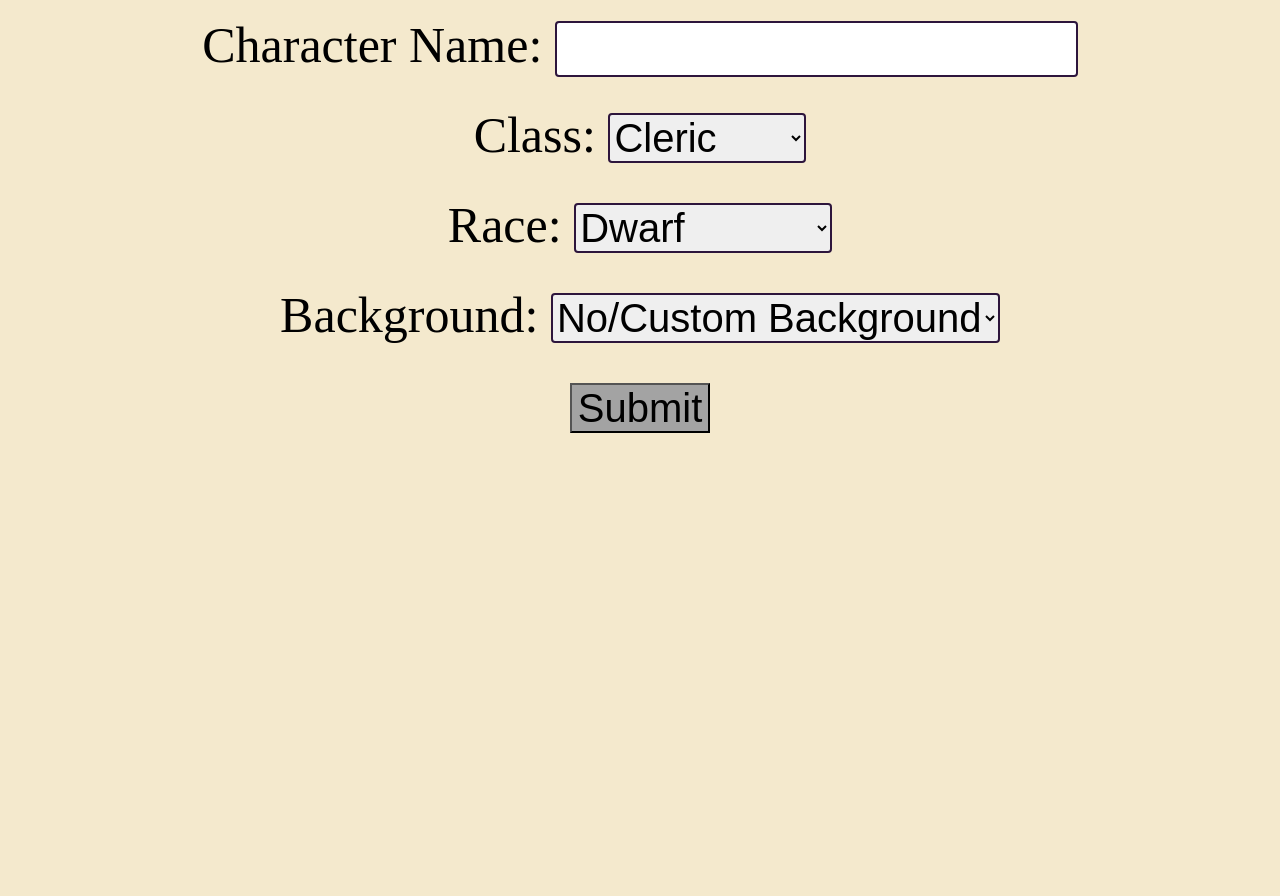
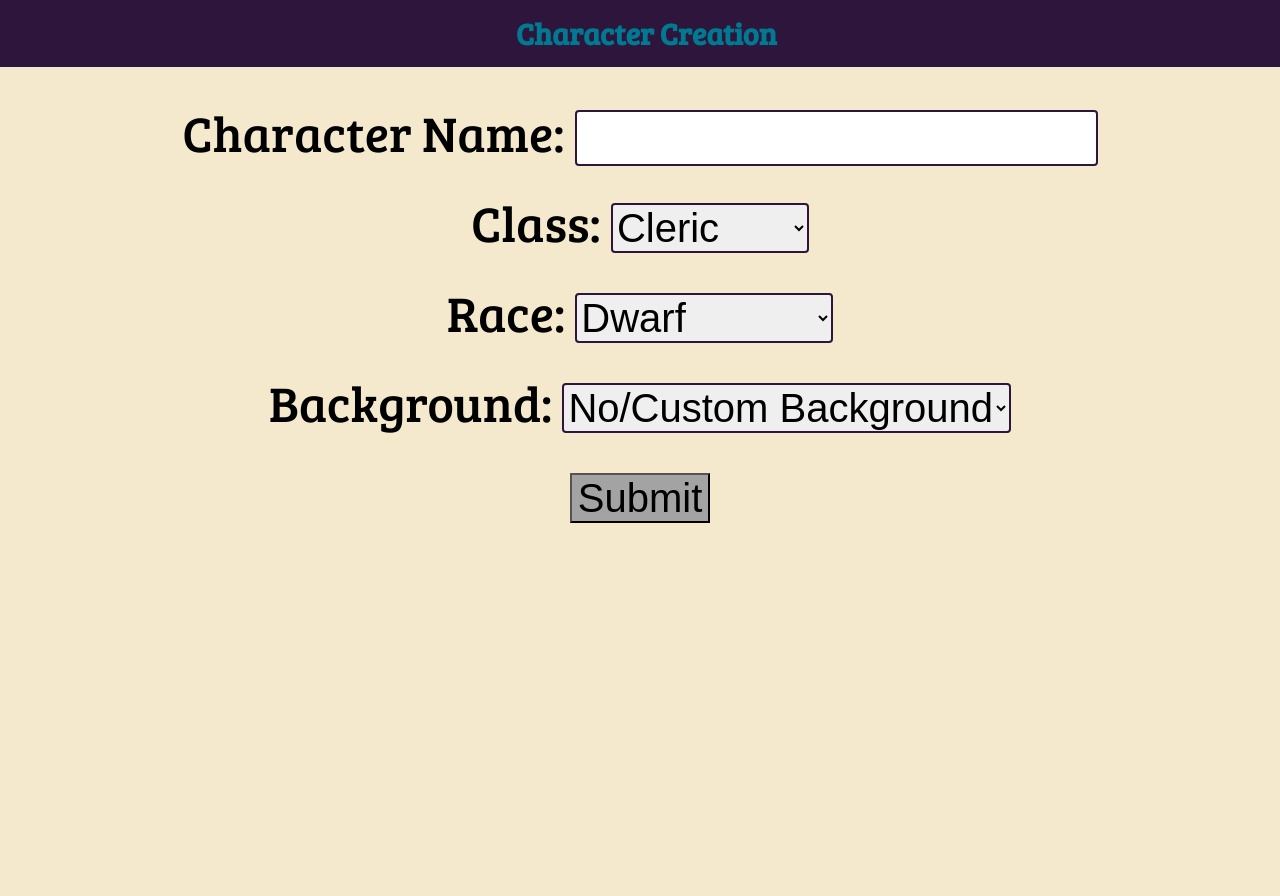
Before and after one commit to Routund/DND_Character_Gen, a Flask app: page /create/1 in a window 1280 px wide. Run offline with Flask 3, Linux system fonts and the light colour scheme; data comes from the database, SQL or seed files in the repository; both versions use the stored data as it was after the commit.

Commit message:
Misc Changes Cleaned up code on generating values for the choices Started work on reworking user input forms

```diff
--- a/routes.py
+++ b/routes.py
@@ -37,6 +37,46 @@ def setSession(keys, values):
     for i in range(len(keys)):
         session[keys[i]] = values[i]
 
+# Set up information on the choice
+def decompressChoice(cur,current_choice):
+    cur.execute(F'SELECT Choices,MaxAllowed,Type FROM ProfChoice WHERE Choice_Id = {current_choice}')
+    data = cur.fetchone()
+    maxA = int(data[1])
+    session['currentChoiceType']=data[2]
+    options = data[0].split(',')
+    option_values=[]
+    title = ""
+    if(data[2]=="Proficiency"):
+        # Get all proficiencies, and block proficiencies already taken
+        allProfs = session["proficiencies"]
+        for option in options:
+            if option in allProfs:
+                options.pop(options.index(option))
+        option_values=options
+        title = f"Select up to {maxA} proficiencies:"
+    elif(data[2]=='ASI'):
+            return [0]
+    elif(data[2]=="Expertise"):
+        # Find all proficiencies that can have expertise applied to them among the current proficiencies. This also stops skils already with proficiencies from getting more proficient
+        allProfs = session["proficiencies"]
+        for option in options:
+            if allProfs.count(option)!=1:
+                options.pop(options.index(option))
+        option_values=options
+        title = f"Take expertise(double proficiencies) in {maxA} skills:"
+    elif(data[2]=="Ability"):
+        # Get ability id for each ability
+        for option in options:
+            cur.execute(F'SELECT Ability_Id FROM Ability WHERE Name = \'{option}\'')
+            option_values.append(cur.fetchone()[0])
+            title = f"Gain {maxA} Abilities:"
+    elif(data[2]=="Subclass"):
+        for option in options:
+            cur.execute(F'SELECT Name FROM Subclass WHERE Subclass_Id = {int(option)}')
+            option_values.append(cur.fetchone()[0])
+        option_values, options = options,option_values
+        title = "Choose your subclass:"
+    return[options,option_values,maxA,title]
 
 @app.route('/create/1')
 def create():
@@ -45,7 +85,7 @@ def create():
     races = get_options("Race")
     background = get_options("Background")
     session.clear()
-    return render_template('CharacterCreation1.html', hClass=cClass, raceData=races, backgroundData=background)
+    return render_template('CharacterCreation1.html', hClass=cClass, raceData=races, backgroundData=background, title="Character Creation")
 
 
 @app.route('/create/2')
@@ -61,35 +101,8 @@ def create2():
     choices_left = session['choices_to_make']
     if (len(choices_left)>0):
         current_choice = choices_left[0]
-        cur.execute(F'SELECT Choices,MaxAllowed,Type FROM ProfChoice WHERE Choice_Id = {current_choice}')
-        data = cur.fetchone()
-        maxA = int(data[1])
-        session['currentChoiceType']=data[2]
-        options = data[0].split(',')
-        option_values=[]
-        if(data[2]=="Proficiency"):
-            allProfs = session["proficiencies"]
-            for option in options:
-                if option in allProfs:
-                    options.pop(options.index(option))
-            option_values=options
-        if(data[2]=="Expertise"):
-            allProfs = session["proficiencies"]
-            for option in options:
-                if option not in allProfs:
-                    options.pop(options.index(option))
-            option_values=options
-        elif(data[2]=="Ability"):
-            # Get ability id for each ability
-            for option in options:
-                cur.execute(F'SELECT Ability_Id FROM Ability WHERE Name = \'{option}\'')
-                option_values.append(cur.fetchone()[0])
-        elif(data[2]=="Subclass"):
-            for option in options:
-                cur.execute(F'SELECT Name FROM Subclass WHERE Subclass_Id = {int(option)}')
-                option_values.append(cur.fetchone()[0])
-            option_values, options = options,option_values
-        return render_template('ChooseProf.html', options=options, option_values=option_values, max_selections=maxA)
+        choiceData = decompressChoice(cur,current_choice)
+        return render_template('ChooseProf.html', options=choiceData[0], option_values=choiceData[1], max_selections=choiceData[2], title="Character Creation",user_prompt=choiceData[3])
     else:
         return redirect('/create/3')
 
@@ -128,9 +141,9 @@ def create3():
     if (added != []):
         # Add Race ASI to page, to give information on what stats will be increased
         added2 = ', '.join(added)
-        return render_template("CharacterCreation2.html", added_message=f"Please input your characters stats<br>Your race also gives {added2}",destination='submit3',base='8')
+        return render_template("CharacterCreation2.html", added_message=f"Please input your characters stats<br>Your race also gives {added2}",destination='submit3',base='8', title="Character Creation")
     else:
-        return render_template("CharacterCreation2.html", added_message="Please input your stats",destination='submit3',base="8")
+        return render_template("CharacterCreation2.html", added_message="Please input your stats",destination='submit3',base="8", title="Character Creation")
 
 
 @app.route('/submit1', methods=['POST'])
@@ -168,7 +181,7 @@ def submit2():
             return redirect(url_for('create3'))
         else:
             print(session['currentChoiceType'])
-            if(session['currentChoiceType']=="Proficiency"):
+            if(session['currentChoiceType']=="Proficiency" or session['currentChoiceType']=="Expertise"):
                 # Get the proficiencies so far, and add the proficiencies chosen to the form, then set
                 profs_chosen = request.form.getlist('choices')
                 all_profs = session['proficiencies']
@@ -186,7 +199,10 @@ def submit2():
                 else:
                     session['ability']=chosen_abilities
             elif(session['currentChoiceType']=="Subclass"):
-                session['subclass']=request.form.getlist('choices')[0]
+                subclass=request.form.getlist('choices')[0]
+                if subclass == 11 :
+                    session['choices_to_make'].append(143)
+                session['subclass'] = subclass
             session['choices_to_make'].pop(0)
             if('id' not in session):
                 return redirect(url_for('create2'))
@@ -208,13 +224,14 @@ def submit3():
             ASI = [0]*6
             for i in range(6):
                 ASI[i]=int(request.form.get(f'{i}'))
+                # Prevent negative numbers
                 if(ASI[i]<0):
                     return redirect(url_for('level',id=session['id']))
+            # Stop ASIs from having more than 2 points set
             if(sum(ASI)>2):
                 return redirect(url_for('level',id=session['id']))
             session['choices_to_make'].pop(0)
             session['ASI']=ASI
-            print(session['ASI'])
             return redirect(url_for('level',id=session['id']))
 
 @app.route('/insert', methods=['GET', 'POST'])
@@ -232,6 +249,7 @@ def insert():
     ac=10+(int(stats[1])-10)//2
     proficiencies = ','.join(session['proficiencies'])
 
+    # Get subclass if set, else keep it as none
     subclass = 1
     if ('subclass' in session):
         subclass=session['subclass']
@@ -239,11 +257,12 @@ def insert():
     if(race==2 or subclass==11):
         hp+=1
     cur.execute('INSERT INTO Character (Name,Race,Class,Level,Background,HP,AC,Stats,Proficiencies,Current_HP,Subclass) VALUES (?,?,?,?,?,?,?,?,?,?,?)',
-                (name,race,cClass,1,background,hp,ac,statsJoined,proficiencies,hp,subclass,)
-                )
+                (name,race,cClass,1,background,hp,ac,statsJoined,proficiencies,hp,subclass,))
+
     conn.commit()
+    last_row= cur.lastrowid
 
-    last_row= cur.lastrowid
+    # Map any abilities set beforehand into AbilityCharacter
     if('ability' in session):
         for ability in session['ability']:
             abilityType = "'Race'"
@@ -404,6 +423,14 @@ def level(id):
             subclass = session['subclass']
             cur.execute(f'UPDATE Character SET Subclass = {subclass} WHERE Character_Id ={id}')
 
+        if('ability' in session):
+            for ability in session['ability']:
+                abilityType = "'Race'"
+                if (ability>=57 and ability<=61):
+                    abilityType = "Class"
+            cur.execute('INSERT INTO AbilityCharacter (Ability_Id,Character_Id,Type) VALUES (?,?,?)',
+                        (ability,id,abilityType,))
+            conn.commit()
         statsToCommit=','.join(list(map(str,stats)))
         cur.execute(f'SELECT HpDie FROM Class WHERE Class_Id = {character_data[2]}')
         diceValue = int(cur.fetchone()[0].split('d')[1])
@@ -414,39 +441,10 @@ def level(id):
         return redirect(f'/character/{id}')
     else:
         choice = session['choices_to_make'][0]
-        cur.execute(f'Select Type,Choices,MaxAllowed FROM ProfChoice WHERE Choice_Id={choice}')
-        choiceData=cur.fetchone()
-        if(choiceData[0]=='ASI'):
-            return render_template("CharacterCreation2.html", added_message="Distribute 2 points across your stats.",destination='submit3',base='0')
-        maxA = int(choiceData[2])
-        session['currentChoiceType']=choiceData[0]
-        options = choiceData[1].split(',')
-        option_values=[]
-        if(choiceData[0]=="Proficiency"):
-            allProfs = character_data[5].split(',')
-            for option in options:
-                if option in allProfs:
-                    options.pop(options.index(option))
-            option_values=options
-        elif(choiceData[0]=="Ability"):
-            # Get ability id for each ability and store it in session for when submitted
-            cur.execute(f'SELECT Name FROM Ability WHERE Ability_Id in (SELECT Ability_Id FROM AbilityCharacter WHERE Character_Id={id})')
-            taken_abilities = cur.fetchall()
-            i=0
-            while i < len(options):
-                if options[i] not in taken_abilities:
-                    cur.execute(f'SELECT Ability_Id FROM Ability WHERE Name = \'{options[i]}\'')
-                    option_values.append(cur.fetchone()[0])
-                    i+=1
-                else:
-                    options.pop(0)
-        elif(choiceData[0]=="Subclass"):
-            for option in options:
-                cur.execute(F'SELECT Name FROM Subclass WHERE Subclass_Id = {int(option)}')
-                option_values.append(cur.fetchone()[0])
-            option_values, options = options,option_values
-        session['currentChoiceType']=choiceData[0]
-        return render_template('ChooseProf.html', options=options,option_values=option_values, max_selections=maxA)
+        choiceData = decompressChoice(cur,choice)
+        if(len(choiceData)==0):
+            render_template("CharacterCreation2.html", added_message="Distribute 2 points across your stats.",destination='submit3',base='0', title="Level Up")
+        return render_template('ChooseProf.html', options=choiceData[0], option_values=choiceData[1], max_selections=choiceData[2], title="Level Up,user_prompt=choiceData[3]")
 
 
 @app.route('/updateHP', methods=['POST'])
@@ -464,33 +462,5 @@ def updateHP():
     return jsonify({'status': 'success', 'received_value': AC})
 
 
-@app.route('/triangles/<size>')
-def triangles(size):
-    return render_template('triangles.html', size=int(size), reversed=False)
-
-
-@app.route('/trianglesr/<size>')
-def trianglesR(size):
-    return render_template('triangles.html', size=int(size), reversed=True)
-
-
-@app.route('/trianglesf/<size>')
-def trianglesF(size):
-    return render_template('triangles.html', size=int(size), flipped=True)
-
-
-@app.route('/trianglesrf/<size>')
-def trianglesRF(size):
-    return render_template('triangles.html', size=int(size), reversed=True, flipped=True)
-
-
 if __name__ == "__main__":
     app.run(debug=True)
-
-
-# Unfnished Table querying code
-def getFromTable(table, toGet, Parameter):
-    conn = sqlite3.connect(db)
-    cur = conn.cursor()
-    toGetString = ','.join(toGet)
-    cur.execute(f'SELECT {toGetString} FROM LevelInfo WHERE Level = ? AND Class = ?')
--- a/static/styles.css
+++ b/static/styles.css
@@ -107,6 +107,7 @@ body {
     font-size: 50px;
     line-height: 1.8;
     background-color: #f4e9cd;
+    font-family: "Bree Serif", serif;
 }
 .prof_checkbox {
     width: 30px;
@@ -134,6 +135,15 @@ input::-webkit-inner-spin-button {
     border-radius: 4px;
     text-align: center;
 }
+.formScrollHeader{
+    text-align: center;
+    background-color: #2d153c;
+    width: 100%;
+    font-size: 30px;
+    color: #007991;
+    margin-top: 0px;
+    padding: 0.5%;
+}
 .submit{
     height: 50px;
     font-size: 40px;
--- a/templates/CharacterCreation1.html
+++ b/templates/CharacterCreation1.html
@@ -1,10 +1,10 @@
-<!DOCTYPE html>
-<html>
-<head>
+{% extends 'FormLayout.html' %}
+
+{% block head %}
     <title>Create a character</title>
-    <link rel = 'stylesheet', href = '../static/styles.css'>
-</head>
-<body class="main_create">
+{% endblock %}
+
+{% block content %}
     <form action="{{ url_for('submit1') }}" method="post">
         <label for="name">Character Name:</label>
         <input type="text" name="name" class="sheet_choices" required>
@@ -32,5 +32,4 @@
         <br>
         <button type="submit" formaction="/submit1" class = "submit">Submit</button>
     </form>
-</body>
-</html>
+{% endblock %}
--- /dev/null
+++ b/templates/FormLayout.html
@@ -0,0 +1,17 @@
+<!DOCTYPE html>
+<html>
+    <head>
+        <link rel = 'stylesheet', href = '../static/styles.css'>
+        <link href="https://fonts.googleapis.com/css2?family=Bree+Serif&display=swap" rel="stylesheet">
+
+        {% block head %}
+
+        {% endblock %}
+    </head>
+    <body class="main_create">
+        <h1 class="formScrollHeader">{{title}}</h1>
+        {% block content %}{% endblock %}
+    </body>
+
+
+</html>
```
Also changed, not shown: templates/CharacterCreation2.html (+7 -8 lines), templates/ChooseProf.html (+9 -10 lines), main.db.
